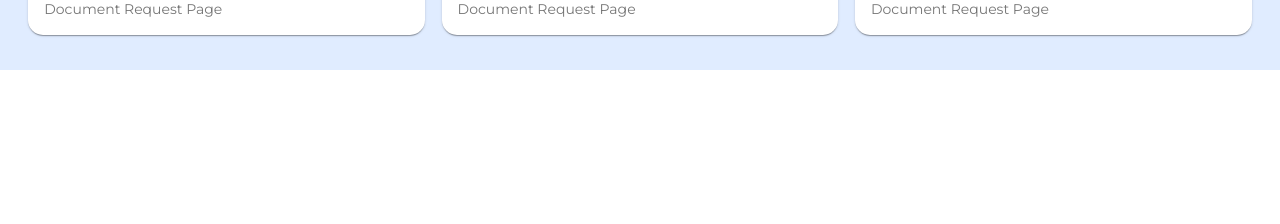
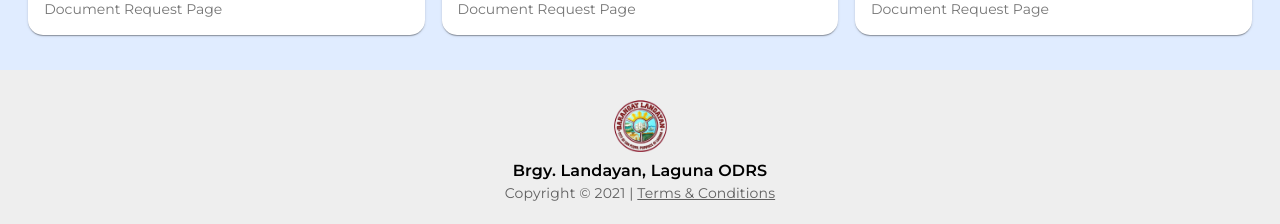
Before and after one commit to ElectivesTeam/barangayrequestsystem, a React (Create React App) app: page / in a window 1280 px wide. Shown: the part 764-988 px from the top of the page. Before the commit the page ends 834 px from the top, so only its background shows below. Built offline with nearby package versions, Linux system fonts and the light colour scheme.

Commit message:
added footer

```diff
--- a/src/App.jsx
+++ b/src/App.jsx
@@ -16,6 +16,7 @@ import MenuAppBar from './components/navbar';
 import MyAccount from './navigation/Myaccount';
 import ReviewRequest from './navigation/ReviewRequest'
 import HorizontalLinearStepper from './components/Stepper'
+import StickyFooter from "./components/Footer";
 
 //to remove
 import Cedula from './forms/Cedula';
@@ -76,6 +77,7 @@ function App() {
           <Route exact path="/requests/maternalcareform" component={MaternalCareForm}></Route>
         </Switch>
       </div>
+      <StickyFooter/>
     </ThemeProvider>
     </Router>
   );
--- /dev/null
+++ b/src/components/Footer.jsx
@@ -0,0 +1,53 @@
+import * as React from 'react';
+import { makeStyles } from '@material-ui/core/styles';
+import Box from '@mui/material/Box';
+import Typography from '@mui/material/Typography';
+import Link from '@mui/material/Link';
+
+const useStyles = makeStyles((theme) => ({
+  logo: {
+    height: 65
+  },
+}));
+
+const Copyright = () => {
+  return (
+    <Typography variant="body2" color="text.secondary" sx={{fontFamily:'Montserrat'}}>
+      {'Copyright © '}
+      {new Date().getFullYear()}
+      {' | '}
+      <Link color="inherit" href="#">
+        Terms & Conditions
+      </Link>
+    </Typography>
+  );
+}
+
+const StickyFooter = () => {
+  const classes = useStyles();
+  return (
+    <Box
+        component="footer"
+        sx={{
+          py: 3,
+          px: 2,
+          textAlign:'center',
+          backgroundColor: (theme) =>
+            theme.palette.mode === 'light'
+              ? theme.palette.grey[200]
+              : theme.palette.grey[800],
+        }}
+      >
+            <Box sx={{display:'flex', flexDirection:'row', justifyContent:'center'}}>
+              <img src="../img/Brgy Landayan Logo(1).png" className={classes.logo} alt=""  />
+            </Box>
+            <Typography variant="body1" sx={{fontFamily:'Montserrat', fontWeight:600}}>
+              Brgy. Landayan, Laguna ODRS
+            </Typography>
+        <Copyright />
+
+      </Box>
+  );
+}
+
+export default StickyFooter
```
Also changed, not shown: src/navigation/Home.jsx (+0 -8 lines), public/img/Brgy Landayan Logo(1).png (added).
